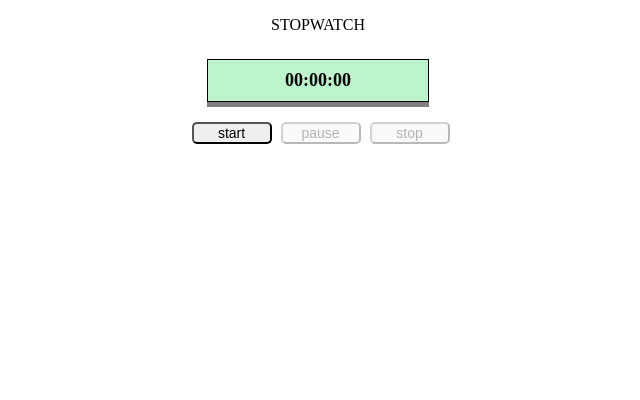
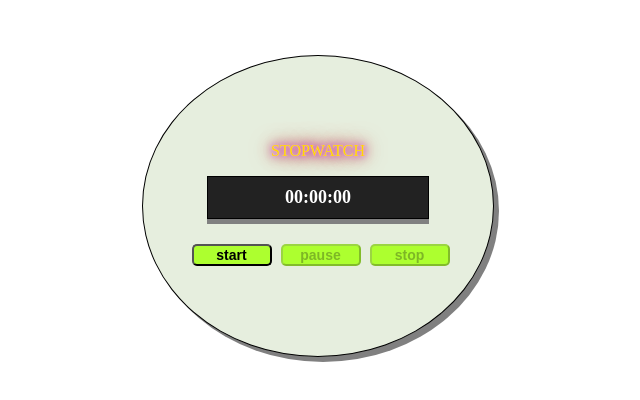
Before and after one commit to Akash-Rajmane/Stopwatch, a plain HTML site: page index.html in a window 1280 px wide. Shown: the whole page, without its empty margins (322-962 px from the left). Drawn offline with Linux system fonts and the light colour scheme.

Commit message:
Update index.css

```diff
--- a/index.css
+++ b/index.css
@@ -2,22 +2,36 @@
     text-align: center;
 }
 
+#circle {
+    background: #e6eede;
+    border-radius: 80%;
+    width: 350px;
+    height: 300px;
+    display: block;
+    margin: 0 auto;
+    margin-top: 55px;
+    border: 1px solid;
+    box-shadow: 5px 5px grey;
+}
+
+
 .display{
+    margin-top: 20px;
     width: 200px;
-    background-color: hsl(135, 70%, 85%);;
+    background-color: #222222;
     border: 1px solid black;
     padding: 10px;
     font-size: 18px;
     text-align: center;
     margin: auto;
-    margin-top: 25px;
     box-shadow: 0 5px grey ;
-    font-weight: bolder;
+    font-weight: bold;
+    color: #fff;
 }
 
 .controls{
     padding: 10px;
-    margin-top: 10px;
+    margin-top: 15px;
 }
 
 button{
@@ -25,4 +39,21 @@ button{
     font-size: 14px;
     width: 80px;
     margin-left: 5px;
+    background-color: greenyellow;
+    font-weight: bold;
 }
+
+.container{
+    padding-top: 70px;
+}
+
+p{
+    color: gold;
+    text-shadow:
+    0px 0px 1px pink,
+    0px 0px 5px violet,
+    0px 0px 10px purple,
+    0px 0px 15px red,
+    0px 0px 25px darkred;
+
+}
```
